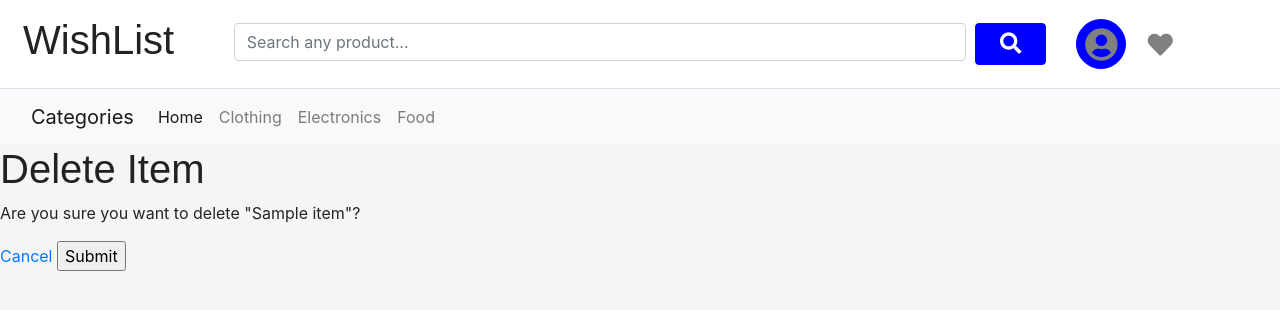
After one commit to larafonse/CST438Project2, a Django app: page /delete/1 in a window 1280 px wide. The commit adds this page. Shown: the top 310 px of the page. Run offline with Django 3.2, Linux system fonts and the light colour scheme; tables that the repository leaves empty hold one stand-in row (values such as "Sample post"); some libraries are stand-ins or nearby versions.

Commit message:
Delete a item feature added

```diff
--- a/src/pages/templates/pages/allItems.html
+++ b/src/pages/templates/pages/allItems.html
@@ -15,7 +15,7 @@
     </td>
 
     <td><a class="btn btn-sm btn-info" href="{% url 'update' i.id %}"> Update</a></td>
-    <td><a class=" btn btn-sm btn-danger" href=""> Delete</a></td>
+    <td><a class=" btn btn-sm btn-danger" href="{% url 'delete' i.id %}"> Delete</a></td>
 </tr>
 {% endfor %}
 {% endblock %}
--- /dev/null
+++ b/src/pages/templates/pages/delete.html
@@ -0,0 +1,16 @@
+{% extends 'pages/base/header.html' %}
+
+{% load static %}
+
+{% block body %}
+<h1>Delete Item</h1>
+<p>Are you sure you want to delete "{{item}}"?</p>
+<form action="{% url 'delete' item.id %}" method="POST">
+
+    {% csrf_token %}
+    <a href="{% url 'home' %}">Cancel</a>
+
+
+    <input type="submit" name="confirm">
+</form>
+{% endblock %}
--- a/src/pages/views.py
+++ b/src/pages/views.py
@@ -76,7 +76,6 @@ def itemPage(request):
     return render(request, 'pages/item.html', context)
 
 def allItemsPage(request, pk):
-    # update
     wishlist = Item.objects.filter(id=pk)
     context = {'wishlist':wishlist}
     return render(request, 'pages/allItems.html', context)
@@ -94,3 +93,13 @@ def update(request,pk):
         'form': form
     }
     return render(request, 'pages/update.html', context)
+
+
+def delete(request, pk):
+    userItem = Item.objects.get(id=pk)
+    if request.method == "POST":
+        userItem.delete()
+        return redirect('/allItems/' + str(pk))
+
+    context = {'item' : userItem}
+    return render(request, 'pages/delete.html', context)
--- a/src/wishlist/urls.py
+++ b/src/wishlist/urls.py
@@ -32,6 +32,7 @@ urlpatterns = [
     path('item/', views.itemPage, name="item"),
 
     path('update/<int:pk>', views.update, name='update'),
+    path('delete/<int:pk>', views.delete, name='delete'),
 
     # Admin pages
     path('adminAllUsers/', views.allUsersPage, name="allUsers"),
```
